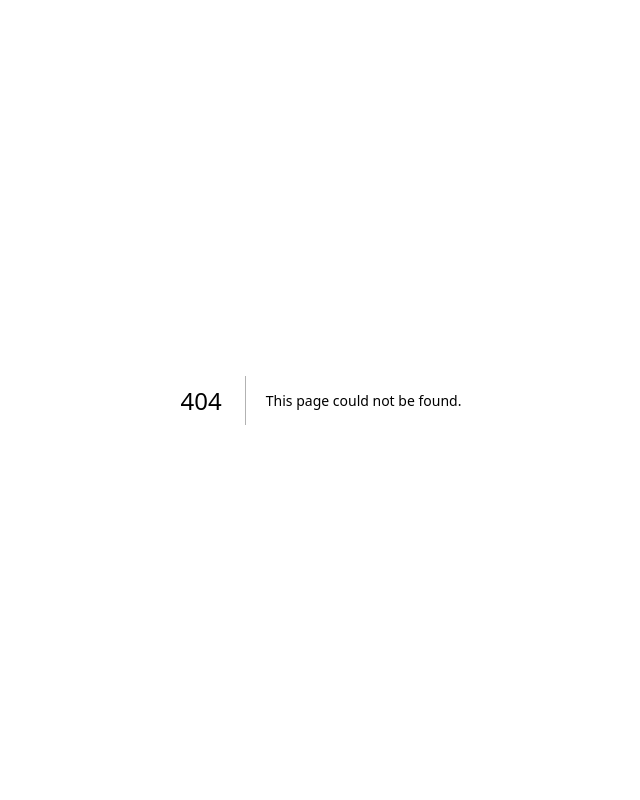
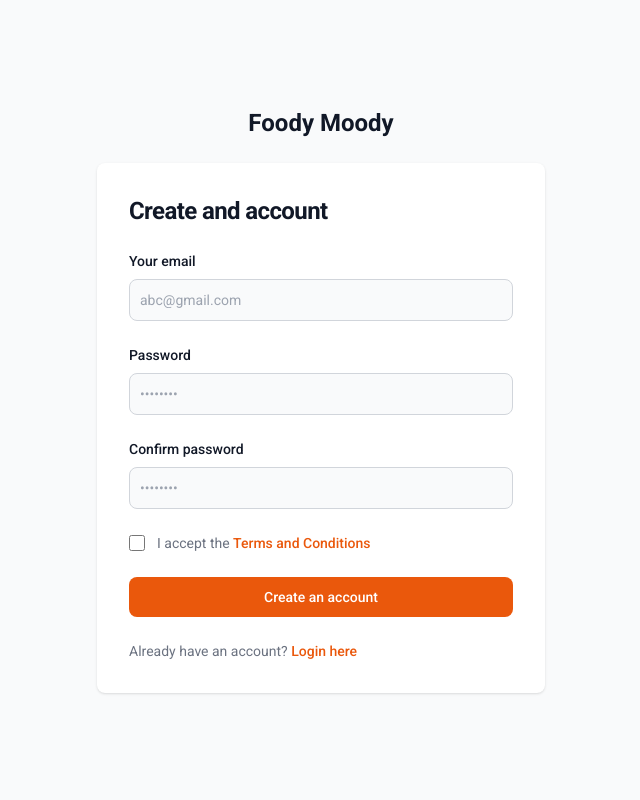
Before and after one commit to tisha-akter/foody-moody, a Next.js app: page /register in a window 1280 px wide. Before the commit this address had no page. Shown: the top 800 px of the page, without its empty margins (319-959 px from the left). Built offline with nearby package versions, Linux system fonts and the light colour scheme.

Commit message:
designed resgister page

```diff
--- a/src/app/login/page.js
+++ b/src/app/login/page.js
@@ -36,7 +36,7 @@
                                 </div>
                                 <button type="submit" className="w-full text-white bg-orange-600 hover:bg-primary-700 focus:ring-4 focus:outline-none focus:ring-primary-300 font-medium rounded-lg text-sm px-5 py-2.5 text-center dark:bg-orange-600 dark:hover:bg-primary-700 dark:focus:ring-primary-800">Login</button>
                                 <p className="text-sm font-light text-gray-500 dark:text-gray-400">
-                                    Don’t have an account yet? <a href="#" className="font-medium text-orange-600 hover:underline dark:text-primary-500">Sign up</a>
+                                    Don’t have an account yet? <a href="/register" className="font-medium text-orange-600 hover:underline dark:text-primary-500">Sign up</a>
                                 </p>
                             </form>
                         </div>
--- /dev/null
+++ b/src/app/register/page.js
@@ -0,0 +1,51 @@
+import React from 'react';
+
+const page = () => {
+    return (
+        <div>
+            <section className="bg-gray-50 dark:bg-gray-900">
+                <div className="flex flex-col items-center justify-center px-6 py-8 mx-auto md:h-screen lg:py-0">
+                    <a href="#" className="flex items-center mb-6 text-2xl font-semibold text-gray-900 dark:text-white">
+
+                           Foody Moody
+                    </a>
+                    <div className="w-full bg-white rounded-lg shadow dark:border md:mt-0 sm:max-w-md xl:p-0 dark:bg-gray-800 dark:border-gray-700">
+                        <div className="p-6 space-y-4 md:space-y-6 sm:p-8">
+                            <h1 className="text-xl font-bold leading-tight tracking-tight text-gray-900 md:text-2xl dark:text-white">
+                                Create and account
+                            </h1>
+                            <form className="space-y-4 md:space-y-6" action="#">
+                                <div>
+                                    <label for="email" className="block mb-2 text-sm font-medium text-gray-900 dark:text-white">Your email</label>
+                                    <input type="email" name="email" id="email" className="bg-gray-50 border border-gray-300 text-gray-900 sm:text-sm rounded-lg focus:ring-orange-600 focus:border-orange-600 block w-full p-2.5 dark:bg-gray-700 dark:border-gray-600 dark:placeholder-gray-400 dark:text-white dark:focus:ring-blue-500 dark:focus:border-blue-500" placeholder="abc@gmail.com" required=""/>
+                                </div>
+                                <div>
+                                    <label for="password" className="block mb-2 text-sm font-medium text-gray-900 dark:text-white">Password</label>
+                                    <input type="password" name="password" id="password" placeholder="••••••••" className="bg-gray-50 border border-gray-300 text-gray-900 sm:text-sm rounded-lg focus:ring-orange-600 focus:border-orange-600 block w-full p-2.5 dark:bg-gray-700 dark:border-gray-600 dark:placeholder-gray-400 dark:text-white dark:focus:ring-blue-500 dark:focus:border-blue-500" required=""/>
+                                </div>
+                                <div>
+                                    <label for="confirm-password" className="block mb-2 text-sm font-medium text-gray-900 dark:text-white">Confirm password</label>
+                                    <input type="confirm-password" name="confirm-password" id="confirm-password" placeholder="••••••••" className="bg-gray-50 border border-gray-300 text-gray-900 sm:text-sm rounded-lg focus:ring-orange-600 focus:border-orange-600 block w-full p-2.5 dark:bg-gray-700 dark:border-gray-600 dark:placeholder-gray-400 dark:text-white dark:focus:ring-blue-500 dark:focus:border-blue-500" required=""/>
+                                </div>
+                                <div className="flex items-start">
+                                    <div className="flex items-center h-5">
+                                        <input id="terms" aria-describedby="terms" type="checkbox" className="w-4 h-4 border border-gray-300 rounded bg-gray-50 focus:ring-3 focus:ring-primary-300 dark:bg-gray-700 dark:border-gray-600 dark:focus:ring-orange-600 dark:ring-offset-gray-800" required=""/>
+                                    </div>
+                                    <div className="ml-3 text-sm">
+                                        <label for="terms" className="font-light text-gray-500 dark:text-gray-300">I accept the <a className="font-medium text-orange-600 hover:underline dark:text-primary-500" href="#">Terms and Conditions</a></label>
+                                    </div>
+                                </div>
+                                <button type="submit" className="w-full text-white bg-orange-600 hover:bg-primary-700 focus:ring-4 focus:outline-none focus:ring-primary-300 font-medium rounded-lg text-sm px-5 py-2.5 text-center dark:bg-orange-600 dark:hover:bg-primary-700 dark:focus:ring-primary-800">Create an account</button>
+                                <p className="text-sm font-light text-gray-500 dark:text-gray-400">
+                                    Already have an account? <a href="login" className="font-medium text-orange-600 hover:underline dark:text-primary-500">Login here</a>
+                                </p>
+                            </form>
+                        </div>
+                    </div>
+                </div>
+            </section>
+        </div>
+    );
+};
+
+export default page;
```
